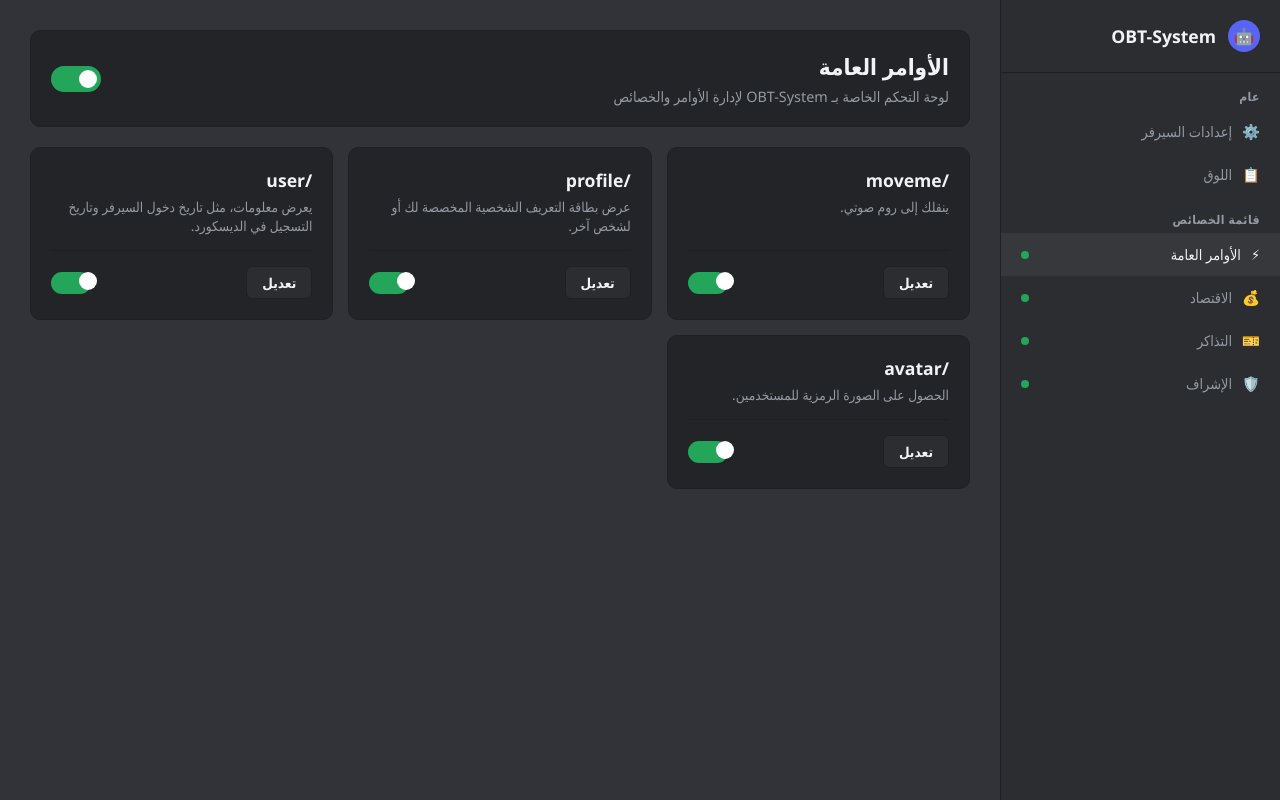
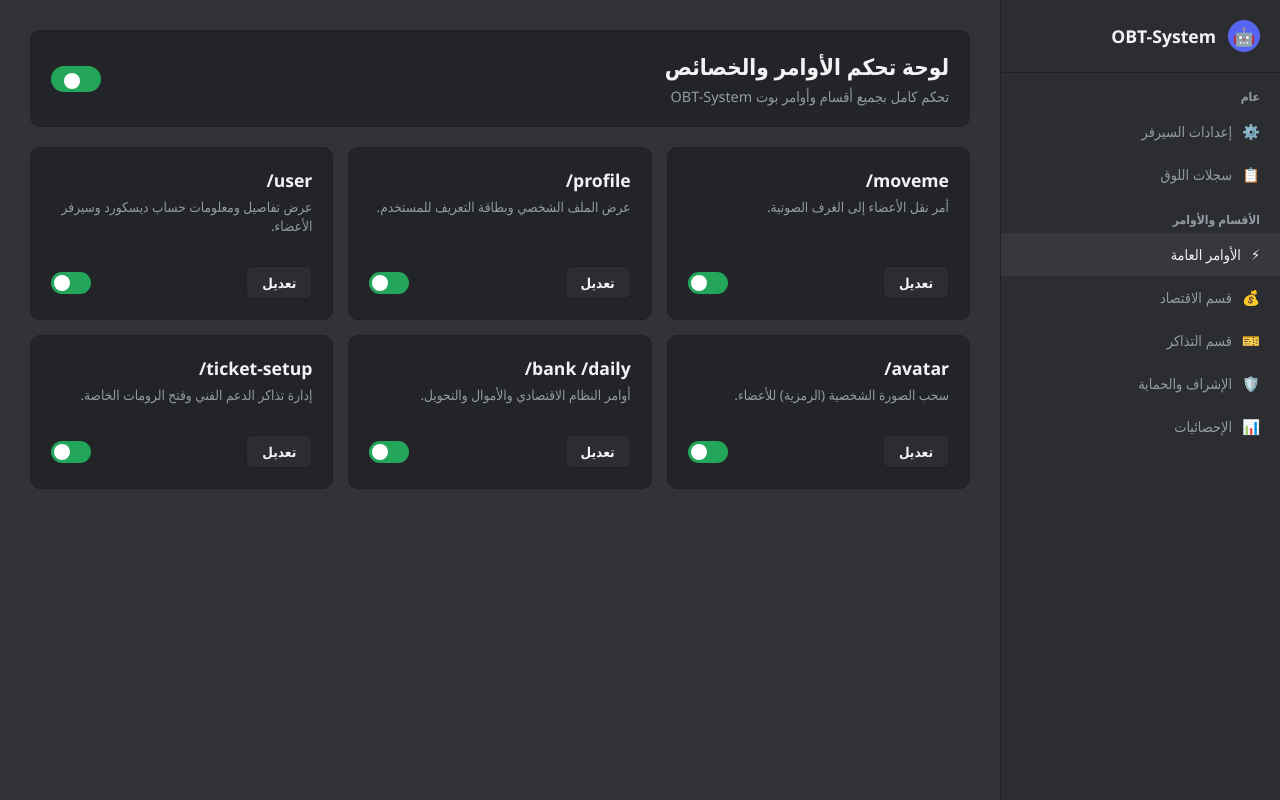
Before and after one commit to ansjmh65-arch/OBT-System-, a Flask app: page /dashboard in a window 1280 px wide. Run offline with Flask 3, Linux system fonts and the light colour scheme; parts of the project's set-up code (start-up, migrations or seed data) failed here and were passed over.

Commit message:
Update dashboard.html

```diff
--- a/templates/dashboard.html
+++ b/templates/dashboard.html
@@ -3,14 +3,13 @@
 <head>
     <meta charset="UTF-8">
     <meta name="viewport" content="width=device-width, initial-scale=1.0">
-    <title>OBT-System | لوحة التحكم</title>
+    <title>OBT-System | لوحة التحكم الشاملة</title>
     <style>
         :root {
             --bg-main: #313338;
             --bg-sidebar: #2b2d31;
             --bg-card: #232428;
             --accent: #5865f2;
-            --accent-hover: #4752c4;
             --text-main: #f2f3f5;
             --text-muted: #949ba4;
             --border: #1f2023;
@@ -22,6 +21,8 @@
             margin: 0;
             padding: 0;
             font-family: 'Segoe UI', Tahoma, Geneva, Verdana, sans-serif;
+            direction: rtl;
+            text-align: right;
         }
 
         body {
@@ -32,7 +33,6 @@
             overflow: hidden;
         }
 
-        /* القائمة الجانبية */
         .sidebar {
             width: 280px;
             background-color: var(--bg-sidebar);
@@ -41,6 +41,7 @@
             flex-direction: column;
             height: 100%;
             overflow-y: auto;
+            flex-shrink: 0;
         }
 
         .sidebar-header {
@@ -48,7 +49,6 @@
             font-size: 1.1rem;
             font-weight: bold;
             border-bottom: 1px solid var(--border);
-            color: var(--text-main);
             display: flex;
             align-items: center;
             gap: 12px;
@@ -62,7 +62,6 @@
             display: flex;
             align-items: center;
             justify-content: center;
-            font-size: 1rem;
         }
 
         .menu-category {
@@ -71,7 +70,6 @@
             color: var(--text-muted);
             text-transform: uppercase;
             font-weight: bold;
-            letter-spacing: 0.5px;
         }
 
         .menu-item {
@@ -82,7 +80,6 @@
             color: var(--text-muted);
             text-decoration: none;
             transition: 0.2s;
-            cursor: pointer;
             font-size: 0.9rem;
         }
 
@@ -97,14 +94,6 @@
             gap: 10px;
         }
 
-        .status-dot {
-            width: 8px;
-            height: 8px;
-            background-color: var(--success);
-            border-radius: 50%;
-        }
-
-        /* المحتوى الرئيسي */
         .main-content {
             flex: 1;
             padding: 30px;
@@ -134,53 +123,9 @@
             font-size: 0.9rem;
         }
 
-        /* أزرار التفعيل (Switch) */
-        .switch {
-            position: relative;
-            display: inline-block;
-            width: 50px;
-            height: 26px;
-        }
-
-        .switch input {
-            opacity: 0;
-            width: 0;
-            height: 0;
-        }
-
-        .slider {
-            position: absolute;
-            cursor: pointer;
-            top: 0; left: 0; right: 0; bottom: 0;
-            background-color: #4e5058;
-            transition: .3s;
-            border-radius: 26px;
-        }
-
-        .slider:before {
-            position: absolute;
-            content: "";
-            height: 18px;
-            width: 18px;
-            left: 4px;
-            bottom: 4px;
-            background-color: white;
-            transition: .3s;
-            border-radius: 50%;
-        }
-
-        input:checked + .slider {
-            background-color: var(--success);
-        }
-
-        input:checked + .slider:before {
-            transform: translateX(24px);
-        }
-
-        /* الكروت */
         .cards-grid {
             display: grid;
-            grid-template-columns: repeat(auto-fill, minmax(300px, 1fr));
+            grid-template-columns: repeat(auto-fill, minmax(280px, 1fr));
             gap: 15px;
         }
 
@@ -199,6 +144,8 @@
             font-size: 1.1rem;
             margin-bottom: 5px;
             color: var(--text-main);
+            direction: ltr;
+            text-align: right;
         }
 
         .card-info p {
@@ -224,32 +171,51 @@
             cursor: pointer;
             font-weight: 600;
             font-size: 0.85rem;
-            transition: 0.2s;
         }
 
-        .btn-edit:hover {
-            background-color: #35373c;
+        .switch {
+            position: relative;
+            display: inline-block;
+            width: 40px;
+            height: 22px;
         }
 
+        .switch input { opacity: 0; width: 0; height: 0; }
+
+        .slider {
+            position: absolute;
+            cursor: pointer;
+            top: 0; left: 0; right: 0; bottom: 0;
+            background-color: #4e5058;
+            transition: .3s;
+            border-radius: 22px;
+        }
+
+        .slider:before {
+            position: absolute;
+            content: "";
+            height: 16px;
+            width: 16px;
+            right: 3px;
+            bottom: 3px;
+            background-color: white;
+            transition: .3s;
+            border-radius: 50%;
+        }
+
+        input:checked + .slider { background-color: var(--success); }
+        input:checked + .slider:before { transform: translateX(-18px); }
+
         @media (max-width: 768px) {
-            body {
-                flex-direction: column;
-                overflow: auto;
-            }
-            .sidebar {
-                width: 100%;
-                height: auto;
-                max-height: 250px;
-            }
-            .main-content {
-                overflow: visible;
-            }
+            body { flex-direction: column; overflow: auto; height: auto; }
+            .sidebar { width: 100%; height: auto; border-left: none; border-bottom: 1px solid var(--border); }
+            .main-content { overflow: visible; padding: 15px; }
         }
     </style>
 </head>
 <body>
 
-    <!-- القائمة الجانبية باسم بوتك OBT-System -->
+    <!-- القائمة الجانبية الكاملة لكل الأقسام -->
     <div class="sidebar">
         <div class="sidebar-header">
             <div class="bot-logo">🤖</div>
@@ -261,39 +227,38 @@
             <div class="menu-item-content"><span>⚙️</span> إعدادات السيرفر</div>
         </a>
         <a href="/dashboard/logs" class="menu-item">
-            <div class="menu-item-content"><span>📋</span> اللوق</div>
+            <div class="menu-item-content"><span>📋</span> سجلات اللوق</div>
         </a>
 
-        <div class="menu-category">قائمة الخصائص</div>
+        <div class="menu-category">الأقسام والأوامر</div>
         <a href="/dashboard" class="menu-item active">
             <div class="menu-item-content"><span>⚡</span> الأوامر العامة</div>
-            <div class="status-dot"></div>
         </a>
         <a href="/dashboard/economy" class="menu-item">
-            <div class="menu-item-content"><span>💰</span> الاقتصاد</div>
-            <div class="status-dot"></div>
+            <div class="menu-item-content"><span>💰</span> قسم الاقتصاد</div>
         </a>
         <a href="/dashboard/tickets" class="menu-item">
-            <div class="menu-item-content"><span>🎫</span> التذاكر</div>
-            <div class="status-dot"></div>
+            <div class="menu-item-content"><span>🎫</span> قسم التذاكر</div>
         </a>
         <a href="/dashboard/moderation" class="menu-item">
-            <div class="menu-item-content"><span>🛡️</span> الإشراف</div>
-            <div class="status-dot"></div>
+            <div class="menu-item-content"><span>🛡️</span> الإشراف والحماية</div>
+        </a>
+        <a href="/dashboard/analytics" class="menu-item">
+            <div class="menu-item-content"><span>📊</span> الإحصائيات</div>
         </a>
     </div>
 
-    <!-- المحتوى الرئيسي -->
+    <!-- المحتوى الرئيسي (الأوامر والتحكم الكامل) -->
     <div class="main-content">
 
         <div class="section-header">
             <div class="section-title">
-                <h1>الأوامر العامة</h1>
-                <p>لوحة التحكم الخاصة بـ OBT-System لإدارة الأوامر والخصائص</p>
+                <h1>لوحة تحكم الأوامر والخصائص</h1>
+                <p>تحكم كامل بجميع أقسام وأوامر بوت OBT-System</p>
             </div>
-            <label class="switch">
+            <label class="switch" style="width: 50px; height: 26px;">
                 <input type="checkbox" checked>
-                <span class="slider"></span>
+                <span class="slider" style="border-radius: 26px;"></span>
             </label>
         </div>
 
@@ -302,56 +267,66 @@
             <div class="card">
                 <div class="card-info">
                     <h3>/moveme</h3>
-                    <p>ينقلك إلى روم صوتي.</p>
+                    <p>أمر نقل الأعضاء إلى الغرف الصوتية.</p>
                 </div>
                 <div class="card-action">
-                    <button class="btn-edit" onclick="alert('تعديل أمر moveme');">تعديل</button>
-                    <label class="switch" style="width: 40px; height: 22px;">
-                        <input type="checkbox" checked>
-                        <span class="slider"></span>
-                    </label>
+                    <button class="btn-edit">تعديل</button>
+                    <label class="switch"><input type="checkbox" checked><span class="slider"></span></label>
                 </div>
             </div>
 
             <div class="card">
                 <div class="card-info">
                     <h3>/profile</h3>
-                    <p>عرض بطاقة التعريف الشخصية المخصصة لك أو لشخص آخر.</p>
+                    <p>عرض الملف الشخصي وبطاقة التعريف للمستخدم.</p>
                 </div>
                 <div class="card-action">
-                    <button class="btn-edit" onclick="alert('تعديل أمر profile');">تعديل</button>
-                    <label class="switch" style="width: 40px; height: 22px;">
-                        <input type="checkbox" checked>
-                        <span class="slider"></span>
-                    </label>
+                    <button class="btn-edit">تعديل</button>
+                    <label class="switch"><input type="checkbox" checked><span class="slider"></span></label>
                 </div>
             </div>
 
             <div class="card">
                 <div class="card-info">
                     <h3>/user</h3>
-                    <p>يعرض معلومات، مثل تاريخ دخول السيرفر وتاريخ التسجيل في الديسكورد.</p>
+                    <p>عرض تفاصيل ومعلومات حساب ديسكورد وسيرفر الأعضاء.</p>
                 </div>
                 <div class="card-action">
-                    <button class="btn-edit" onclick="alert('تعديل أمر user');">تعديل</button>
-                    <label class="switch" style="width: 40px; height: 22px;">
-                        <input type="checkbox" checked>
-                        <span class="slider"></span>
-                    </label>
+                    <button class="btn-edit">تعديل</button>
+                    <label class="switch"><input type="checkbox" checked><span class="slider"></span></label>
                 </div>
             </div>
 
             <div class="card">
                 <div class="card-info">
                     <h3>/avatar</h3>
-                    <p>الحصول على الصورة الرمزية للمستخدمين.</p>
+                    <p>سحب الصورة الشخصية (الرمزية) للأعضاء.</p>
                 </div>
                 <div class="card-action">
-                    <button class="btn-edit" onclick="alert('تعديل أمر avatar');">تعديل</button>
-                    <label class="switch" style="width: 40px; height: 22px;">
-                        <input type="checkbox" checked>
-                        <span class="slider"></span>
-                    </label>
+                    <button class="btn-edit">تعديل</button>
+                    <label class="switch"><input type="checkbox" checked><span class="slider"></span></label>
+                </div>
+            </div>
+
+            <div class="card">
+                <div class="card-info">
+                    <h3>/bank /daily</h3>
+                    <p>أوامر النظام الاقتصادي والأموال والتحويل.</p>
+                </div>
+                <div class="card-action">
+                    <button class="btn-edit">تعديل</button>
+                    <label class="switch"><input type="checkbox" checked><span class="slider"></span></label>
+                </div>
+            </div>
+
+            <div class="card">
+                <div class="card-info">
+                    <h3>/ticket-setup</h3>
+                    <p>إدارة تذاكر الدعم الفني وفتح الرومات الخاصة.</p>
+                </div>
+                <div class="card-action">
+                    <button class="btn-edit">تعديل</button>
+                    <label class="switch"><input type="checkbox" checked><span class="slider"></span></label>
                 </div>
             </div>
 
@@ -360,4 +335,4 @@
     </div>
 
 </body>
-                </html>
+    </html>
```
